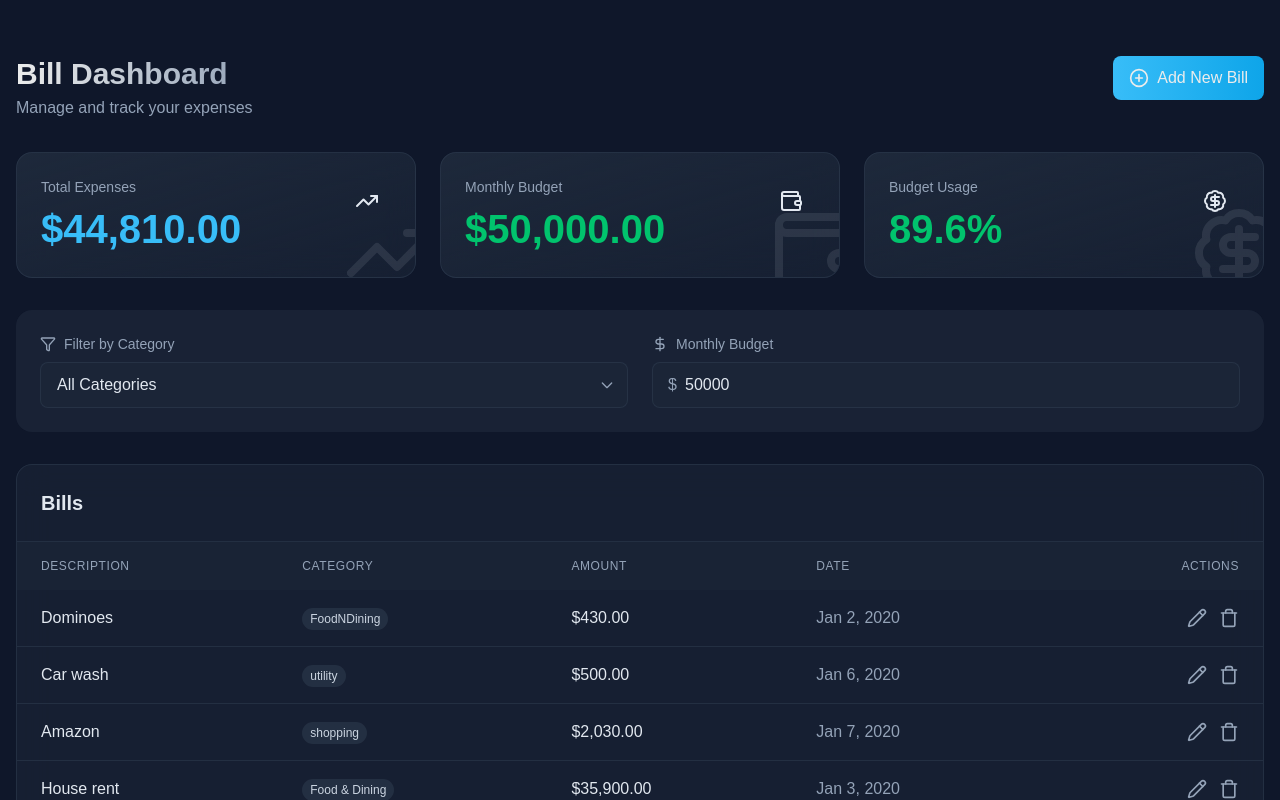
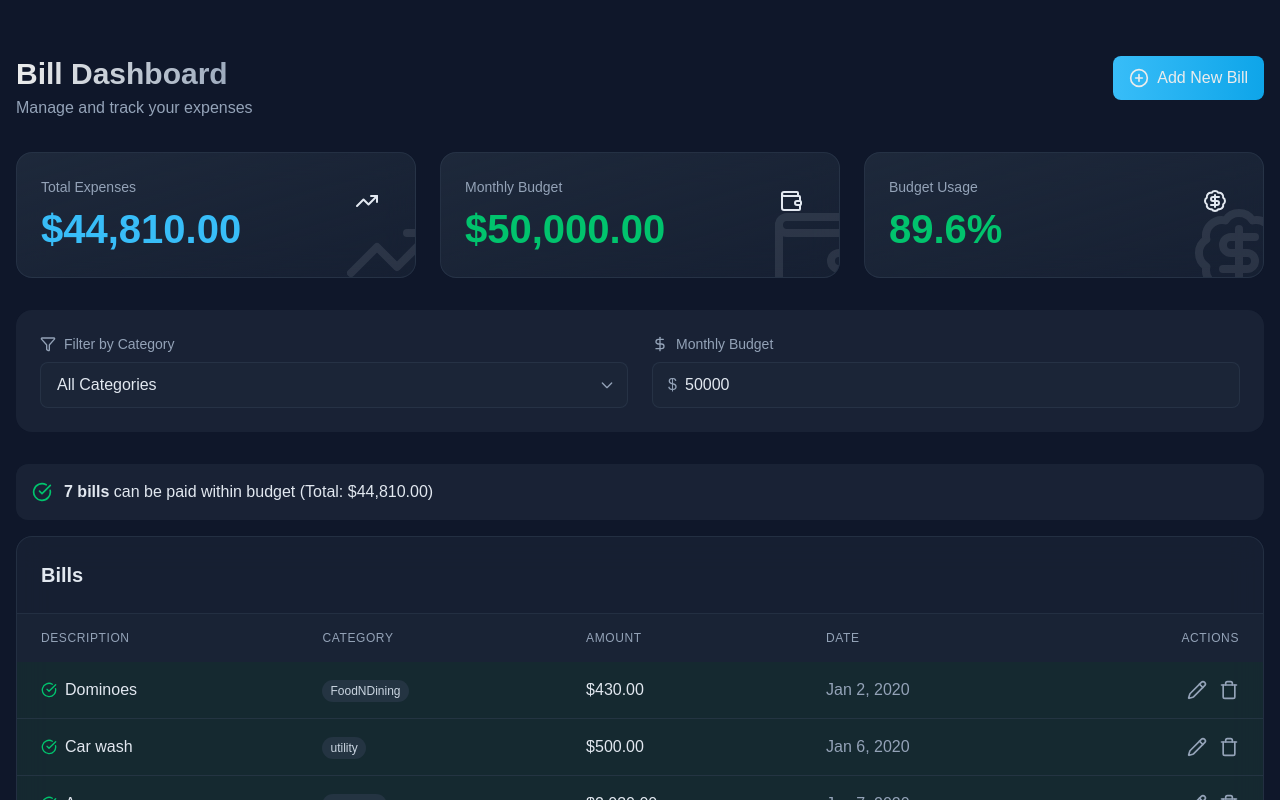
Before and after one commit to sanyamk0/sanyamk0-bill-manager, a React (Vite) app: page / in a window 1280 px wide. Shown: the top 800 px of the page. Built offline with nearby package versions, Linux system fonts and the light colour scheme.

Commit message:
crud operations and optimal paid bills

```diff
--- a/src/components/bills/BillForm.jsx
+++ b/src/components/bills/BillForm.jsx
@@ -1,5 +1,6 @@
 import { Calendar, DollarSign, FileText, ListFilter } from "lucide-react";
 import { useEffect, useState } from "react";
+import { useBillActions } from "../../hooks/useBillActions";
 import { CATEGORIES } from "@/utils/constants";
 
 const BILL_CATEGORIES = CATEGORIES.slice(1);
@@ -14,6 +15,7 @@ const BillForm = ({ initialData = null, onClose }) => {
 
   const [errors, setErrors] = useState({});
   const [isSubmitting, setIsSubmitting] = useState(false);
+  const { handleAddBill, handleUpdateBill } = useBillActions();
 
   // Load initial data if editing
   useEffect(() => {
@@ -55,6 +57,22 @@ const BillForm = ({ initialData = null, onClose }) => {
     if (!validateForm()) return;
 
     setIsSubmitting(true);
+    try {
+      if (initialData) {
+        await handleUpdateBill(formData);
+      } else {
+        await handleAddBill(formData);
+      }
+      onClose();
+    } catch (error) {
+      console.error(error);
+      setErrors((prev) => ({
+        ...prev,
+        submit: "Failed to save bill. Please try again.",
+      }));
+    } finally {
+      setIsSubmitting(false);
+    }
   };
 
   const handleChange = (e) => {
--- a/src/components/bills/BillList.jsx
+++ b/src/components/bills/BillList.jsx
@@ -1,13 +1,36 @@
-import { PencilIcon, TrashIcon } from "lucide-react";
+import { CheckCircle, PencilIcon, TrashIcon } from "lucide-react";
+import { useState } from "react";
 import { useSelector } from "react-redux";
-import { selectFilteredBills } from "../../features/bills/selectors";
+import {
+  selectFilteredBills,
+  selectOptimalBills,
+} from "../../features/bills/selectors";
+import { useBillActions } from "../../hooks/useBillActions";
 import { formatCurrency, formatDate } from "../../utils/format";
+import DeleteConfirmModal from "../common/DeleteConfirmModal";
+import Modal from "../common/Modal";
+import BillForm from "./BillForm";
 
 const BillList = () => {
   const bills = useSelector(selectFilteredBills);
+  const { optimalBillIds, count, totalAmount } =
+    useSelector(selectOptimalBills);
+  const { handleDeleteBill, handleUpdateBill } = useBillActions();
+  const [editingBill, setEditingBill] = useState(null);
+  const [deletingBill, setDeletingBill] = useState(null);
 
   return (
     <div className="space-y-4">
+      {optimalBillIds.size > 0 && (
+        <div className="glass-effect rounded-xl p-4 flex items-center gap-3">
+          <CheckCircle className="text-green h-5 w-5 flex-shrink-0" />
+          <div className="text-slate-200 text-sm md:text-base">
+            <span className="font-semibold">{count} bills</span> can be paid
+            within budget (Total: {formatCurrency(totalAmount)})
+          </div>
+        </div>
+      )}
+
       <div className="table-container overflow-hidden">
         <div className="p-4 md:p-6 border-b border-slate-700/50">
           <h2 className="text-xl font-semibold text-slate-200">Bills</h2>
@@ -16,10 +39,17 @@ const BillList = () => {
         {/* Mobile View */}
         <div className="md:hidden">
           {bills.map((bill) => (
-            <div key={bill.id}>
+            <div
+              key={bill.id}
+              className={`p-4 border-b border-slate-700/50 space-y-3
+                ${optimalBillIds.has(bill.id) ? "bg-green-900/20" : ""}`}
+            >
               <div className="flex items-start justify-between">
                 <div className="space-y-1">
                   <div className="flex items-center gap-2">
+                    {optimalBillIds.has(bill.id) && (
+                      <CheckCircle className="text-green h-4 w-4 flex-shrink-0" />
+                    )}
                     <p className="font-medium text-slate-200">
                       {bill.description}
                     </p>
@@ -29,10 +59,16 @@ const BillList = () => {
                   </span>
                 </div>
                 <div className="flex gap-2">
-                  <button className="p-2 text-slate-400 hover:text-primary-light transition-colors">
+                  <button
+                    onClick={() => setEditingBill(bill)}
+                    className="p-2 text-slate-400 hover:text-primary-light transition-colors"
+                  >
                     <PencilIcon className="w-4 h-4" />
                   </button>
-                  <button className="p-2 text-slate-400 hover:text-red transition-colors">
+                  <button
+                    onClick={() => setDeletingBill(bill)}
+                    className="p-2 text-slate-400 hover:text-red transition-colors"
+                  >
                     <TrashIcon className="w-4 h-4" />
                   </button>
                 </div>
@@ -71,9 +107,16 @@ const BillList = () => {
             </thead>
             <tbody className="divide-y divide-slate-700/50">
               {bills.map((bill) => (
-                <tr key={bill.id}>
+                <tr
+                  key={bill.id}
+                  className={`transition-colors hover:bg-slate-700/30
+                    ${optimalBillIds.has(bill.id) ? "bg-green-900/20" : ""}`}
+                >
                   <td className="px-6 py-4 whitespace-nowrap">
                     <div className="flex items-center gap-2">
+                      {optimalBillIds.has(bill.id) && (
+                        <CheckCircle className="text-green h-4 w-4 flex-shrink-0" />
+                      )}
                       <span className="font-medium text-slate-200">
                         {bill.description}
                       </span>
@@ -92,10 +135,16 @@ const BillList = () => {
                   </td>
                   <td className="px-6 py-4 whitespace-nowrap text-right">
                     <div className="flex justify-end gap-3">
-                      <button className="text-slate-400 hover:text-primary-light transition-colors">
+                      <button
+                        onClick={() => setEditingBill(bill)}
+                        className="text-slate-400 hover:text-primary-light transition-colors"
+                      >
                         <PencilIcon className="w-5 h-5" />
                       </button>
-                      <button className="text-slate-400 hover:text-red transition-colors">
+                      <button
+                        onClick={() => setDeletingBill(bill)}
+                        className="text-slate-400 hover:text-red transition-colors"
+                      >
                         <TrashIcon className="w-5 h-5" />
                       </button>
                     </div>
@@ -114,6 +163,27 @@ const BillList = () => {
           </div>
         )}
       </div>
+
+      {/* Modals */}
+      {editingBill && (
+        <Modal isOpen={true} onClose={() => setEditingBill(null)}>
+          <BillForm
+            initialData={editingBill}
+            onClose={() => setEditingBill(null)}
+            onSubmit={handleUpdateBill}
+          />
+        </Modal>
+      )}
+
+      <DeleteConfirmModal
+        isOpen={!!deletingBill}
+        onClose={() => setDeletingBill(null)}
+        onConfirm={() => {
+          handleDeleteBill(deletingBill.id);
+          setDeletingBill(null);
+        }}
+        itemName="bill"
+      />
     </div>
   );
 };
--- a/src/features/bills/billsSlice.js
+++ b/src/features/bills/billsSlice.js
@@ -8,10 +8,25 @@ const initialState = {
   isLoading: false,
   error: null,
 };
+
 const billsSlice = createSlice({
   name: "bills",
   initialState,
   reducers: {
+    addBill: (state, action) => {
+      state.items.push({ ...action.payload, id: Date.now() });
+    },
+    updateBill: (state, action) => {
+      const index = state.items.findIndex(
+        (bill) => bill.id === action.payload.id
+      );
+      if (index !== -1) {
+        state.items[index] = action.payload;
+      }
+    },
+    deleteBill: (state, action) => {
+      state.items = state.items.filter((bill) => bill.id !== action.payload);
+    },
     setCategory: (state, action) => {
       state.selectedCategory = action.payload;
     },
@@ -21,5 +36,6 @@ const billsSlice = createSlice({
   },
 });
 
-export const { setCategory, setBudget } = billsSlice.actions;
+export const { addBill, updateBill, deleteBill, setCategory, setBudget } =
+  billsSlice.actions;
 export default billsSlice.reducer;
--- a/src/features/bills/selectors.js
+++ b/src/features/bills/selectors.js
@@ -17,3 +17,30 @@ export const selectTotalAmount = createSelector(
   [selectFilteredBills],
   (bills) => bills.reduce((sum, bill) => sum + Number(bill.amount), 0)
 );
+
+export const selectOptimalBills = createSelector(
+  [(state) => state.bills.items, (state) => state.bills.monthlyBudget],
+  (bills, budget) => {
+    // Sort bills by amount in ascending order
+    const sortedBills = [...bills].sort(
+      (a, b) => Number(a.amount) - Number(b.amount)
+    );
+    const optimal = new Set();
+    let totalAmount = 0;
+
+    // Greedy approach to maximize the number of bills within budget
+    for (const bill of sortedBills) {
+      const amount = Number(bill.amount);
+      if (totalAmount + amount <= budget) {
+        optimal.add(bill.id);
+        totalAmount += amount;
+      }
+    }
+
+    return {
+      optimalBillIds: optimal,
+      count: optimal.size,
+      totalAmount: totalAmount,
+    };
+  }
+);
--- /dev/null
+++ b/src/hooks/useBillActions.js
@@ -0,0 +1,33 @@
+import { useCallback } from "react";
+import { useDispatch } from "react-redux";
+import { addBill, updateBill, deleteBill } from "../features/bills/billsSlice";
+import { validateBill } from "../utils/validation";
+
+export const useBillActions = () => {
+  const dispatch = useDispatch();
+
+  const handleAddBill = useCallback(
+    (billData) => {
+      const validatedData = validateBill(billData);
+      dispatch(addBill(validatedData));
+    },
+    [dispatch]
+  );
+
+  const handleUpdateBill = useCallback(
+    (billData) => {
+      const validatedData = validateBill(billData);
+      dispatch(updateBill(validatedData));
+    },
+    [dispatch]
+  );
+
+  const handleDeleteBill = useCallback(
+    (billId) => {
+      dispatch(deleteBill(billId));
+    },
+    [dispatch]
+  );
+
+  return { handleAddBill, handleUpdateBill, handleDeleteBill };
+};
```
